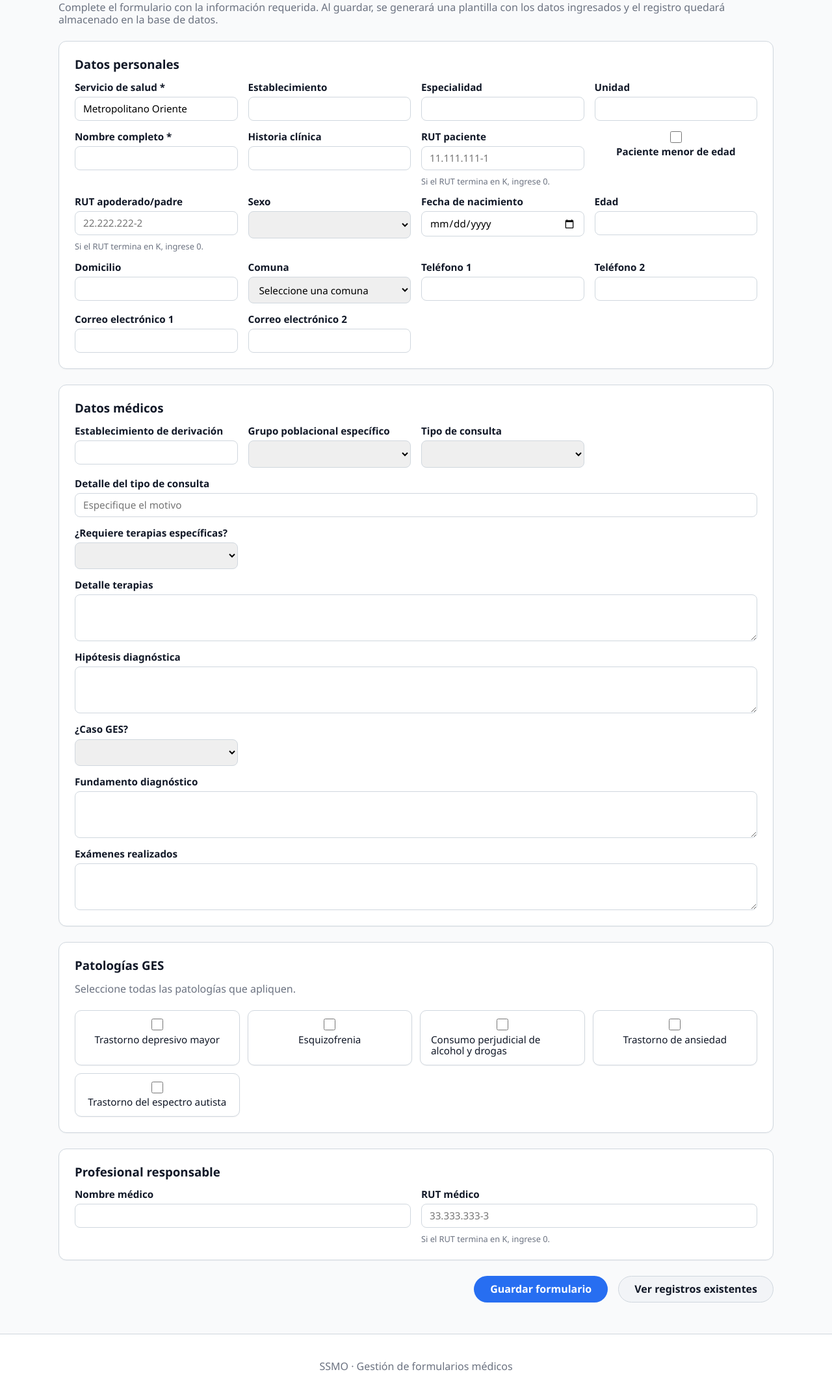
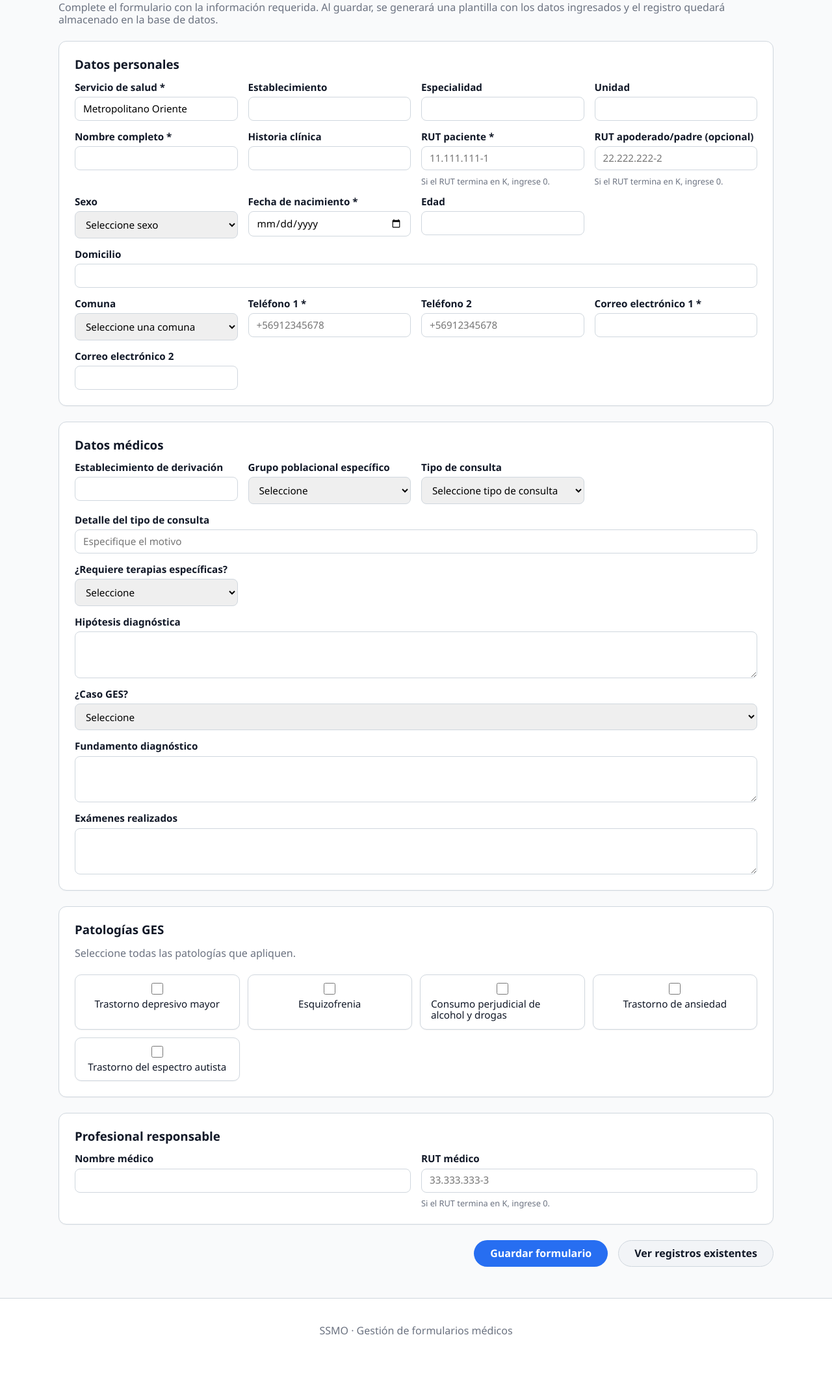
Before and after one commit to Campbeel/SSMO, a Flask app: page / in a window 1280 px wide. Shown: the part 168-2320 px from the top of the page at 65% size. After the commit the page ends 2223 px from the top, so only its background shows below. Run offline with Flask 3, Linux system fonts and the light colour scheme.

Commit message:
cambios de formato principalmente

```diff
--- a/app.py
+++ b/app.py
@@ -4,6 +4,7 @@
 from datetime import date, datetime
 from pathlib import Path
 from typing import Dict, List, Optional
+import re
 
 from flask import Flask, flash, redirect, render_template, request, url_for
 from flask_sqlalchemy import SQLAlchemy
@@ -218,6 +219,39 @@
     if not datos["servicio_salud"].strip():
         errores.append("Debe indicar el servicio de salud.")
 
+    # Reglas adicionales solicitadas
+    if not (datos.get("rut", "").strip()):
+        errores.append("El RUT del paciente es obligatorio.")
+    if not (datos.get("fecha_nacimiento", "").strip()):
+        errores.append("La fecha de nacimiento es obligatoria.")
+    if not (datos.get("telefono1", "").strip()):
+        errores.append("El teléfono 1 es obligatorio.")
+    correo1 = (datos.get("correo1", "").strip())
+    if not correo1:
+        errores.append("El correo 1 es obligatorio.")
+
+    # Email válido (básico)
+    def _email_valido(correo: str) -> bool:
+        return bool(re.match(r"^[^\s@]+@[^\s@]+\.[^\s@]{2,}$", correo or "", re.IGNORECASE))
+
+    if correo1 and not _email_valido(correo1):
+        errores.append("El correo 1 no es válido.")
+    correo2 = (datos.get("correo2", "").strip())
+    if correo2 and not _email_valido(correo2):
+        errores.append("El correo 2 no es válido.")
+    historia = (datos.get("historia_clinica", "").strip())
+    if historia and not historia.isdigit():
+        errores.append("La historia clínica debe contener solo dígitos.")
+
+    # Teléfonos: solo dígitos y '+' inicial opcional
+    telefono1 = (datos.get("telefono1", "").strip())
+    telefono2 = (datos.get("telefono2", "").strip())
+    telefono_pat = re.compile(r"^\+?\d+$")
+    if telefono1 and not telefono_pat.match(telefono1):
+        errores.append("El teléfono 1 solo puede contener números y un '+' inicial.")
+    if telefono2 and not telefono_pat.match(telefono2):
+        errores.append("El teléfono 2 solo puede contener números y un '+' inicial.")
+
     for rut_field in ("rut", "rut_padre", "rut_medico"):
         rut = datos.get(rut_field, "").strip()
         if rut and not _rut_valido(rut):
@@ -251,17 +285,12 @@
             return render_template(
                 "form.html",
                 campos=datos,
-                patologias=PATOLOGIAS_GES,
-                comunas=COMUNAS,
-                tipos_consulta=TIPOS_CONSULTA,
                 errores=errores,
             )
 
         detalle_otro = datos.pop("tipo_consulta_detalle", "")
         if datos.get("tipo_consulta") == "Otro" and detalle_otro:
             datos["tipo_consulta"] = f"Otro - {detalle_otro}"
-        for rut_field in ("rut", "rut_padre", "rut_medico"):
-            datos[rut_field] = _normalizar_rut(datos.get(rut_field, ""))
         registro = MedicalForm(**datos)
         db.session.add(registro)
         db.session.commit()
@@ -274,9 +303,6 @@
     return render_template(
         "form.html",
         campos=valores_iniciales,
-        patologias=PATOLOGIAS_GES,
-        comunas=COMUNAS,
-        tipos_consulta=TIPOS_CONSULTA,
         errores=[],
     )
 
--- a/static/form.js
+++ b/static/form.js
@@ -2,10 +2,11 @@
   const fechaNacimientoInput = document.querySelector('input[name="fecha_nacimiento"]');
   const edadInput = document.querySelector('input[name="edad"]');
   const rutInputs = document.querySelectorAll('input[data-rut]');
-  const menorToggle = document.querySelector('#menor-edad');
-  const menorField = document.querySelector('[data-menor-field]');
-  const consultaSelector = document.querySelector('[data-consulta-selector]');
-  const consultaOtro = document.querySelector('[data-consulta-otro]');
+  const onlyDigitsInputs = document.querySelectorAll('[data-only-digits]');
+  const correo1 = document.querySelector('input[name="correo1"]');
+  const correo2 = document.querySelector('input[name="correo2"]');
+  const phoneInputs = document.querySelectorAll('[data-phone]');
+  // indicadores visuales eliminados para simplificar
 
   const calcularEdad = (valor) => {
     if (!valor || !edadInput) {
@@ -131,32 +132,96 @@
     actualizarEdad();
   }
 
-  if (menorToggle && menorField) {
-    const toggleMenor = () => {
-      const visible = menorToggle.checked;
-      menorField.hidden = !visible;
-      if (!visible) {
-        const campo = menorField.querySelector('input');
-        if (campo) {
-          campo.value = '';
-          campo.setCustomValidity('');
-        }
-      }
-    };
-    menorToggle.addEventListener('change', toggleMenor);
-    toggleMenor();
+  // Solo dígitos (historia clínica, etc.)
+  const soloDigitos = (input) => {
+    const limpio = input.value.replace(/\D+/g, '');
+    if (input.value !== limpio) input.value = limpio;
+  };
+  onlyDigitsInputs.forEach((el) => {
+    el.addEventListener('input', () => soloDigitos(el));
+    // normaliza valor inicial si viene con otros caracteres
+    soloDigitos(el);
+  });
+
+  // Validación de email básica con mensaje amigable
+  const emailValido = (valor) => /^[^\s@]+@[^\s@]+\.[^\s@]{2,}$/i.test(valor);
+  const validarEmailInput = (input, obligatorio = false) => {
+    const v = (input?.value || '').trim();
+    if (!v) {
+      input?.setCustomValidity(obligatorio ? 'Este correo es obligatorio.' : '');
+      return;
+    }
+    if (!emailValido(v)) {
+      input?.setCustomValidity('Ingrese un correo electrónico válido.');
+    } else {
+      input?.setCustomValidity('');
+    }
+  };
+  if (correo1) {
+    const handler = () => validarEmailInput(correo1, true);
+    correo1.addEventListener('input', handler);
+    correo1.addEventListener('blur', handler);
+    handler();
+  }
+  if (correo2) {
+    const handler2 = () => validarEmailInput(correo2, false);
+    correo2.addEventListener('input', handler2);
+    correo2.addEventListener('blur', handler2);
+    handler2();
   }
 
+  // Teléfonos: permitir solo dígitos y un '+' inicial opcional
+  const normalizarTelefono = (valor) => {
+    if (!valor) return '';
+    // eliminar todo excepto dígitos y "+"
+    let limpio = valor.replace(/[^\d+]/g, '');
+    // si hay múltiples '+', dejar sólo uno al inicio
+    const tieneMas = (limpio.match(/\+/g) || []).length > 1;
+    limpio = limpio.replace(/\+/g, '');
+    // reconstruir con '+' inicial si la cadena original empezaba con '+' o si había al menos uno
+    const empiezaMas = valor.trim().startsWith('+') || tieneMas;
+    return (empiezaMas ? '+' : '') + limpio;
+  };
+  const validarTelefono = (input, obligatorio = false) => {
+    const v = (input?.value || '').trim();
+    if (!v) {
+      input?.setCustomValidity(obligatorio ? 'Este teléfono es obligatorio.' : '');
+      return;
+    }
+    const normal = normalizarTelefono(v);
+    if (normal !== v) input.value = normal;
+    const ok = /^\+?\d+$/.test(normal);
+    input?.setCustomValidity(ok ? '' : 'Ingrese solo números y un "+" inicial.');
+  };
+  phoneInputs.forEach((el) => {
+    const obligatorio = el.getAttribute('name') === 'telefono1';
+    const handler = () => validarTelefono(el, obligatorio);
+    el.addEventListener('input', handler);
+    el.addEventListener('blur', handler);
+    handler();
+  });
+
+  // Eliminado el checkbox de "menor de edad"; el campo apoderado queda visible y opcional
+
+  // --- Tipo de consulta -> muestra detalle sólo si es "Otro" ---
+  const consultaSelector = document.querySelector('[data-consulta-selector]');
+  const consultaOtro     = document.querySelector('[data-consulta-otro]');
+
+  const actualizarConsulta = () => {
+    const esOtro = consultaSelector?.value === 'Otro';
+    if (consultaOtro) {
+      consultaOtro.hidden = !esOtro;
+      if (!esOtro) {
+        const campo = consultaOtro.querySelector('input');
+        if (campo) campo.value = '';
+      }
+    }
+  };
   if (consultaSelector && consultaOtro) {
-    const actualizarConsulta = () => {
-      const esOtro = consultaSelector.value === 'Otro';
-      consultaOtro.hidden = !esOtro;
-      const campo = consultaOtro.querySelector('input');
-      if (!esOtro && campo) {
-        campo.value = '';
-      }
-    };
     consultaSelector.addEventListener('change', actualizarConsulta);
-    actualizarConsulta();
+    actualizarConsulta(); // estado inicial
   }
+
+  // Actualizar el indicador visual (img2) en función de la selección real
+
 });
--- a/static/styles.css
+++ b/static/styles.css
@@ -350,3 +387,29 @@
     align-items: stretch;
   }
 }
+
+/* User requested overrides */
+/* Ocultar el indicador azul (imagen 2) del tipo de consulta */
+#img-consulta { display: none !important; }
+
+/* También oculto el indicador del menor si quieres liberar espacio de esa fila */
+#img-menor { display: none !important; }
+
+/* Compactar la fila del checkbox "Paciente menor de edad" */
+.checkbox-inline {
+  display: inline-flex;
+  align-items: center;
+  gap: .35rem;         /* menos espacio entre el check y el texto */
+  margin: 0;           /* elimina márgenes extra en esa línea */
+}
+
+/* Reducir tamaño visual del checkbox nativo */
+.checkbox-inline input[type="checkbox"] {
+  width: 16px;
+  height: 16px;
+  margin: 0;
+  transform: none;     /* asegura que no haya escalados previos */
+}
+
+/* y con esto disminuye el tamaño de " #img-menor { display:none }" con esto: */
+#img-menor { width:14px; height:14px; margin-right:.25rem; }
--- a/templates/entries.html
+++ b/templates/entries.html
@@ -28,8 +28,8 @@
             <tr>
               <td>{{ registro.created_at.strftime('%d/%m/%Y %H:%M') }}</td>
               <td>{{ registro.nombre }}</td>
-              <td>{{ registro.rut or '—' }}</td>
-              <td>{{ registro.especialidad or '—' }}</td>
+              <td>{{ registro.rut or '-' }}</td>
+              <td>{{ registro.especialidad or '-' }}</td>
               <td>
                 <a class="secondary" href="{{ url_for('ver_formulario', form_id=registro.id) }}">Ver plantilla</a>
               </td>
--- a/templates/form.html
+++ b/templates/form.html
@@ -45,63 +45,59 @@
         </label>
         <label>
           <span>Historia clínica</span>
-          <input type="text" name="historia_clinica" value="{{ campos.historia_clinica }}" />
+          <input type="text" name="historia_clinica" value="{{ campos.historia_clinica }}" inputmode="numeric" pattern="[0-9]*" data-only-digits />
         </label>
         <label>
-          <span>RUT paciente</span>
-          <input type="text" name="rut" value="{{ campos.rut }}" placeholder="11.111.111-1" data-rut />
+          <span>RUT paciente *</span>
+          <input type="text" name="rut" value="{{ campos.rut }}" placeholder="11.111.111-1" data-rut required />
           <small class="field-note">Si el RUT termina en K, ingrese 0.</small>
         </label>
-        <label class="checkbox-inline">
-          <input type="checkbox" id="menor-edad" {% if campos.rut_padre %}checked{% endif %} />
-          <span>Paciente menor de edad</span>
-        </label>
-        <label data-menor-field {% if not campos.rut_padre %}hidden{% endif %}>
-          <span>RUT apoderado/padre</span>
+        <label>
+          <span>RUT apoderado/padre (opcional)</span>
           <input type="text" name="rut_padre" value="{{ campos.rut_padre }}" placeholder="22.222.222-2" data-rut />
           <small class="field-note">Si el RUT termina en K, ingrese 0.</small>
         </label>
         <label>
           <span>Sexo</span>
           <select name="sexo">
-            <option value="" {% if not campos.sexo %}selected{% endif %}></option>
+            <option value="" disabled {% if not campos.sexo %}selected{% endif %}>Seleccione sexo</option>
             <option value="Femenino" {% if campos.sexo == 'Femenino' %}selected{% endif %}>Femenino</option>
             <option value="Masculino" {% if campos.sexo == 'Masculino' %}selected{% endif %}>Masculino</option>
             <option value="Otro" {% if campos.sexo == 'Otro' %}selected{% endif %}>Otro</option>
           </select>
         </label>
         <label>
-          <span>Fecha de nacimiento</span>
-          <input type="date" name="fecha_nacimiento" value="{{ campos.fecha_nacimiento }}" />
+          <span>Fecha de nacimiento *</span>
+          <input type="date" name="fecha_nacimiento" value="{{ campos.fecha_nacimiento }}" required />
         </label>
         <label>
           <span>Edad</span>
           <input type="number" min="0" name="edad" value="{{ campos.edad }}" readonly />
         </label>
-        <label>
+        <label class="wide">
           <span>Domicilio</span>
           <input type="text" name="domicilio" value="{{ campos.domicilio }}" />
         </label>
         <label>
           <span>Comuna</span>
           <select name="comuna">
-            <option value="" {% if not campos.comuna %}selected{% endif %}>Seleccione una comuna</option>
-            {% for comuna in comunas %}
+            <option value="" disabled {% if not campos.comuna %}selected{% endif %}>Seleccione una comuna</option>
+            {% for comuna in comunas_catalogo %}
               <option value="{{ comuna }}" {% if campos.comuna == comuna %}selected{% endif %}>{{ comuna }}</option>
             {% endfor %}
           </select>
         </label>
         <label>
-          <span>Teléfono 1</span>
-          <input type="tel" name="telefono1" value="{{ campos.telefono1 }}" />
+          <span>Teléfono 1 *</span>
+          <input type="tel" name="telefono1" value="{{ campos.telefono1 }}" required inputmode="tel" pattern="^\+?\d+$" data-phone placeholder="+56912345678" />
         </label>
         <label>
           <span>Teléfono 2</span>
-          <input type="tel" name="telefono2" value="{{ campos.telefono2 }}" />
+          <input type="tel" name="telefono2" value="{{ campos.telefono2 }}" inputmode="tel" pattern="^\+?\d+$" data-phone placeholder="+56912345678" />
         </label>
         <label>
-          <span>Correo electrónico 1</span>
-          <input type="email" name="correo1" value="{{ campos.correo1 }}" />
+          <span>Correo electrónico 1 *</span>
+          <input type="email" name="correo1" value="{{ campos.correo1 }}" required />
         </label>
         <label>
           <span>Correo electrónico 2</span>
@@ -120,46 +116,40 @@
         <label>
           <span>Grupo poblacional específico</span>
           <select name="grupo_poblacional">
-            <option value="" {% if not campos.grupo_poblacional %}selected{% endif %}></option>
+            <option value="" disabled {% if not campos.grupo_poblacional %}selected{% endif %}>Seleccione</option>
             <option value="Sí" {% if campos.grupo_poblacional == 'Sí' %}selected{% endif %}>Sí</option>
             <option value="No" {% if campos.grupo_poblacional == 'No' %}selected{% endif %}>No</option>
           </select>
         </label>
-        {% set consulta_seleccion = campos.tipo_consulta if campos.tipo_consulta in tipos_consulta else ('Otro' if campos.tipo_consulta and campos.tipo_consulta.startswith('Otro') else '') %}
-        {% set consulta_detalle = campos.tipo_consulta_detalle if campos.tipo_consulta_detalle is defined and campos.tipo_consulta_detalle else (campos.tipo_consulta.split('Otro - ', 1)[1] if consulta_seleccion == 'Otro' and ' - ' in campos.tipo_consulta else '') %}
         <label>
           <span>Tipo de consulta</span>
           <select name="tipo_consulta" data-consulta-selector>
-            <option value="" {% if not consulta_seleccion %}selected{% endif %}></option>
-            {% for opcion in tipos_consulta %}
-              <option value="{{ opcion }}" {% if consulta_seleccion == opcion %}selected{% endif %}>{{ opcion }}</option>
+            <option value="" disabled {% if not campos.tipo_consulta %}selected{% endif %}>Seleccione tipo de consulta</option>
+            {% for opcion in tipos_consulta_catalogo %}
+              <option value="{{ opcion }}" {% if campos.tipo_consulta == opcion %}selected{% endif %}>{{ opcion }}</option>
             {% endfor %}
           </select>
         </label>
-        <label class="wide" data-consulta-otro {% if consulta_seleccion != 'Otro' %}hidden{% endif %}>
+        <label class="wide" data-consulta-otro {% if campos.tipo_consulta != 'Otro' %}hidden{% endif %}>
           <span>Detalle del tipo de consulta</span>
-          <input type="text" name="tipo_consulta_otro" value="{{ consulta_detalle }}" placeholder="Especifique el motivo" />
+          <input type="text" name="tipo_consulta_otro" value="{{ campos.tipo_consulta_detalle or '' }}" placeholder="Especifique el motivo" />
         </label>
         <label>
           <span>¿Requiere terapias específicas?</span>
           <select name="tiene_terapias">
-            <option value="" {% if not campos.tiene_terapias %}selected{% endif %}></option>
+            <option value="" disabled {% if not campos.tiene_terapias %}selected{% endif %}>Seleccione</option>
             <option value="Sí" {% if campos.tiene_terapias == 'Sí' %}selected{% endif %}>Sí</option>
             <option value="No" {% if campos.tiene_terapias == 'No' %}selected{% endif %}>No</option>
           </select>
         </label>
         <label class="wide">
-          <span>Detalle terapias</span>
-          <textarea name="terapias_otro" rows="3">{{ campos.terapias_otro }}</textarea>
-        </label>
-        <label class="wide">
           <span>Hipótesis diagnóstica</span>
           <textarea name="hipotesis_diagnostico" rows="3">{{ campos.hipotesis_diagnostico }}</textarea>
         </label>
-        <label>
+        <label class="wide">
           <span>¿Caso GES?</span>
           <select name="es_ges">
-            <option value="" {% if not campos.es_ges %}selected{% endif %}></option>
+            <option value="" disabled {% if not campos.es_ges %}selected{% endif %}>Seleccione</option>
             <option value="Sí" {% if campos.es_ges == 'Sí' %}selected{% endif %}>Sí</option>
             <option value="No" {% if campos.es_ges == 'No' %}selected{% endif %}>No</option>
           </select>
@@ -180,7 +170,7 @@
       <p class="section-description">Seleccione todas las patologías que apliquen.</p>
       <div class="checkbox-grid">
         {% set seleccionadas = campos.patologias_ges.split(';') if campos.patologias_ges else [] %}
-        {% for patologia in patologias %}
+        {% for patologia in patologias_catalogo %}
           <label class="checkbox-item">
             <input type="checkbox" name="patologias_ges" value="{{ patologia }}" {% if patologia in seleccionadas %}checked{% endif %} />
             <span>{{ patologia }}</span>
```
Also changed, not shown: other parts of static/styles.css (+37 -0 lines), templates/summary.html (+25 -25 lines).
